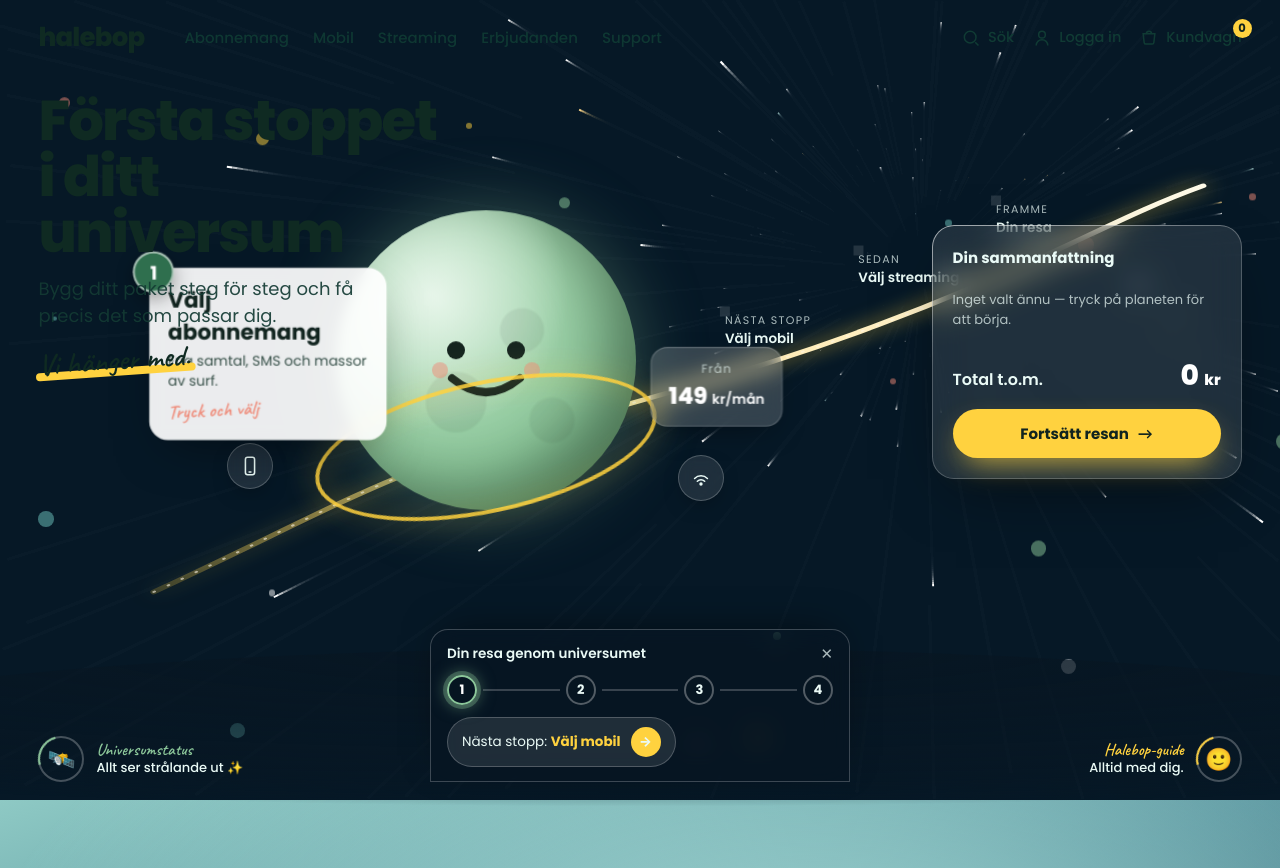
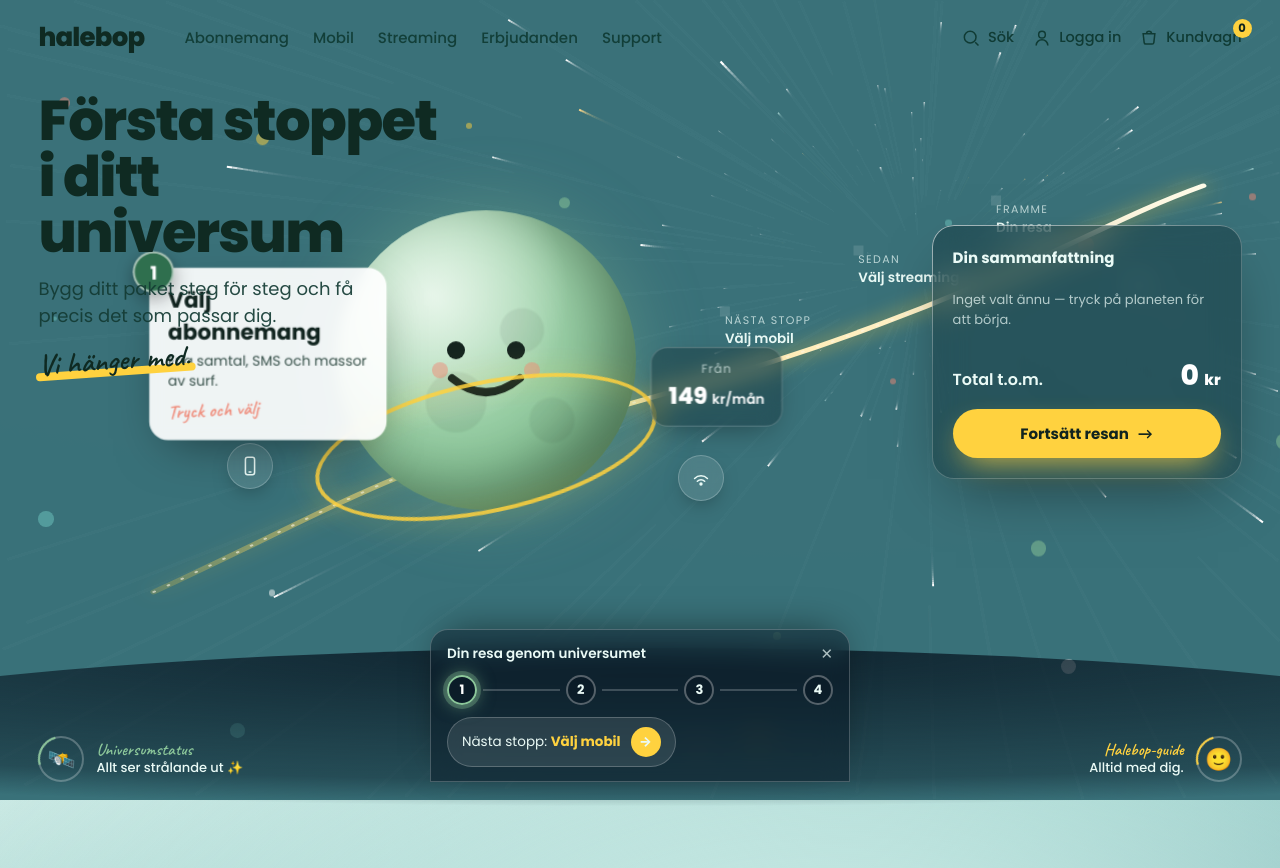
Before and after one commit to Flintstone78/Halebop, a plain HTML site: page index.html in a window 1280 px wide. Shown: the top 868 px of the page. Drawn offline with Linux system fonts and the light colour scheme.

Commit message:
Brighten palette to a dreamier teal galaxy
Lighten the backdrop toward the soft aqua reference: airier teal gradient with
a brighter warm core, a teal-tinted warp trail, and darker frosted HUD panels
so the light text keeps strong contrast on the brighter sky.

```diff
--- a/assets/css/styles.css
+++ b/assets/css/styles.css
@@ -37,10 +37,10 @@
   overflow: hidden; height: 100vh; position: relative;
   -webkit-font-smoothing: antialiased;
   background:
-    radial-gradient(closest-side at 80% 24%, rgba(255,250,235,0.95), rgba(255,210,90,0.30) 34%, transparent 62%),
-    radial-gradient(120% 100% at 64% 26%, rgba(176,228,221,0.85), transparent 55%),
-    radial-gradient(150% 130% at 22% 96%, #0c2236 0%, transparent 55%),
-    linear-gradient(162deg, #8ec9c4 0%, #4b8794 34%, #235066 64%, #112c42 100%);
+    radial-gradient(closest-side at 80% 22%, rgba(255,253,245,0.98), rgba(255,222,140,0.5) 30%, transparent 60%),
+    radial-gradient(130% 110% at 66% 28%, rgba(212,240,235,0.95), transparent 58%),
+    radial-gradient(150% 130% at 20% 98%, rgba(78,140,151,0.6), transparent 60%),
+    linear-gradient(162deg, #c9e8e3 0%, #93cbc6 30%, #5c9ba2 62%, #3c7884 100%);
 }
 button { font-family: inherit; cursor: pointer; border: none; background: none; color: inherit; }
 a { color: inherit; text-decoration: none; }
@@ -146,8 +146,8 @@
 /* Pris-chip (höger om planeten) */
 .station__price {
   position: absolute; right: -6%; top: 56%; transform: translateY(-50%) translateZ(60px);
-  background: rgba(255,255,255,0.18); border: 1px solid var(--glass-bd); backdrop-filter: blur(10px);
-  border-radius: 16px; padding: 12px 16px; text-align: center; box-shadow: 0 10px 30px -12px rgba(0,0,0,0.5);
+  background: rgba(14,44,52,0.40); border: 1px solid var(--glass-bd); backdrop-filter: blur(10px);
+  border-radius: 16px; padding: 12px 16px; text-align: center; box-shadow: 0 10px 30px -12px rgba(0,0,0,0.45);
 }
 .station__price small { display: block; font-size: 11.5px; color: var(--hud-mut); letter-spacing: 0.08em; }
 .station__price b { font-family: var(--font-display); font-weight: 800; font-size: 22px; color: #fff; }
@@ -162,8 +162,8 @@
 .summary {
   position: absolute; right: clamp(18px, 3vw, 44px); top: 50%; transform: translateY(-50%);
   width: 310px; z-index: 7;
-  background: var(--glass); border: 1px solid var(--glass-bd); border-radius: 22px;
-  backdrop-filter: blur(16px); box-shadow: 0 24px 60px -24px rgba(0,0,0,0.6); padding: 20px;
+  background: rgba(14,44,52,0.42); border: 1px solid var(--glass-bd); border-radius: 22px;
+  backdrop-filter: blur(16px); box-shadow: 0 24px 60px -24px rgba(0,0,0,0.55); padding: 20px;
 }
 .summary::before { content: ""; position: absolute; inset: -1px; border-radius: 22px; padding: 1px; background: linear-gradient(160deg, rgba(255,255,255,0.5), transparent 40%); -webkit-mask: linear-gradient(#000 0 0) content-box, linear-gradient(#000 0 0); -webkit-mask-composite: xor; mask-composite: exclude; pointer-events: none; }
 .summary h2 { font-family: var(--font-display); font-weight: 700; font-size: 15px; margin: 0 0 10px; color: var(--hud); }
--- a/assets/js/app.js
+++ b/assets/js/app.js
@@ -309,7 +309,7 @@
     }
     function frame() {
       speed += (idle - speed) * 0.05;               // mjuk återgång till idle
-      ctx.fillStyle = "rgba(10,28,42,0.28)"; ctx.fillRect(0, 0, w, h);
+      ctx.fillStyle = "rgba(58,112,120,0.24)"; ctx.fillRect(0, 0, w, h);
       for (var i = 0; i < stars.length; i++) {
         var s = stars[i];
         s.pz = s.z; s.z -= speed * dpr * 3.2;
@@ -326,7 +326,7 @@
     }
     resize();
     window.addEventListener("resize", resize);
-    if (!reduce) frame(); else { ctx.fillStyle = "rgba(10,28,42,0.4)"; }
+    if (!reduce) frame(); else { ctx.fillStyle = "rgba(58,112,120,0.3)"; ctx.fillRect(0, 0, w, h); }
     window.__warp = function () { speed = 30; };     // burst
   }
   function warpBurst() { if (window.__warp) window.__warp(); }
```
